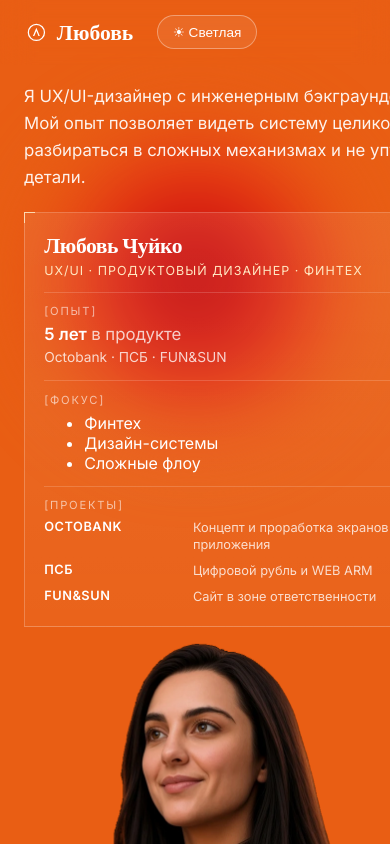
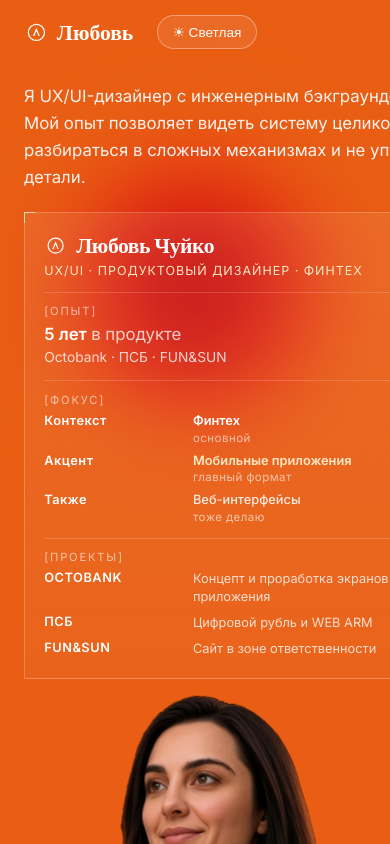
Before and after one commit to lyubov-dotcom/my_website, a React (Vite) app: page / in a window 390 px wide. Shown: the top 844 px of the page. Built offline with nearby package versions, Linux system fonts and the light colour scheme.

Commit message:
Replace Focus meters with a clear fintech, mobile, and web split.
The dossier now states fintech as the main context, mobile apps as the primary format, and web as additional work. The profile spec also uses the logo.

Co-authored-by: lyubov-dotcom <lyubov-dotcom@users.noreply.github.com>

```diff
--- a/src/pages/Home.tsx
+++ b/src/pages/Home.tsx
@@ -1,5 +1,6 @@
 import { Link } from 'react-router-dom'
 import HeroAvatar from '../components/HeroAvatar'
+import LogoMark from '../components/LogoMark'
 
 const asset = (p: string) => `${import.meta.env.BASE_URL}${p}`
 
@@ -84,7 +85,10 @@ function Home() {
               </p>
             </div>
             <aside className="hero-spec" aria-label="Спецификация">
-              <p className="hero-spec-name">Любовь Чуйко</p>
+              <p className="hero-spec-name">
+                <LogoMark className="hero-spec-logo" />
+                Любовь Чуйко
+              </p>
               <p className="hero-spec-role">UX/UI · продуктовый дизайнер · финтех</p>
 
               <div className="hero-spec-block">
@@ -97,18 +101,27 @@ function Home() {
 
               <div className="hero-spec-block">
                 <p className="hero-spec-label">[фокус]</p>
-                <ul className="hero-spec-meters">
+                <ul className="hero-spec-focus">
                   <li>
-                    <span>Финтех</span>
-                    <span className="hero-spec-track"><span style={{ width: '92%' }} /></span>
+                    <span>Контекст</span>
+                    <span className="hero-spec-focus-copy">
+                      <b>Финтех</b>
+                      <i>основной</i>
+                    </span>
                   </li>
                   <li>
-                    <span>Дизайн-системы</span>
-                    <span className="hero-spec-track"><span style={{ width: '78%' }} /></span>
+                    <span>Акцент</span>
+                    <span className="hero-spec-focus-copy hero-spec-focus-copy--lead">
+                      <b>Мобильные приложения</b>
+                      <i>главный формат</i>
+                    </span>
                   </li>
                   <li>
-                    <span>Сложные флоу</span>
-                    <span className="hero-spec-track"><span style={{ width: '86%' }} /></span>
+                    <span>Также</span>
+                    <span className="hero-spec-focus-copy hero-spec-focus-copy--quiet">
+                      <b>Веб-интерфейсы</b>
+                      <i>тоже делаю</i>
+                    </span>
                   </li>
                 </ul>
               </div>
```
